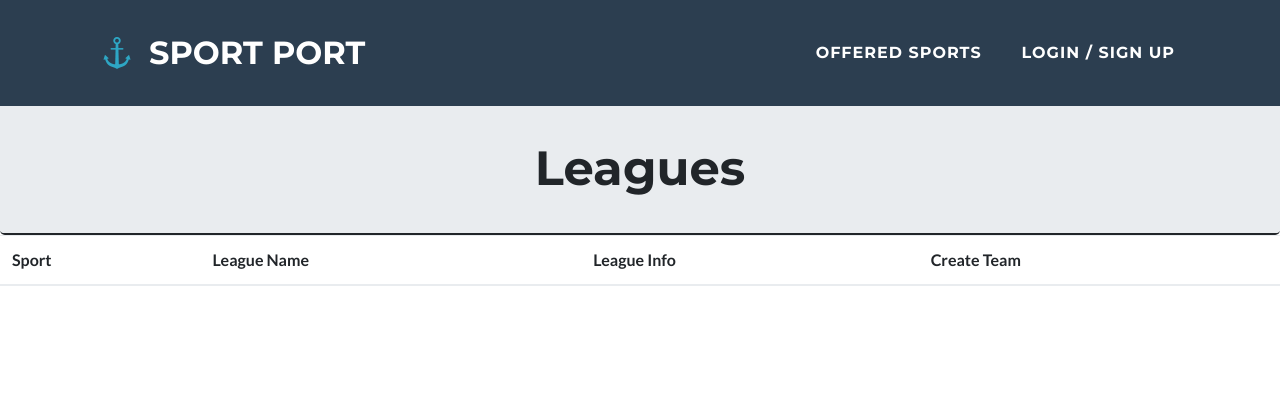
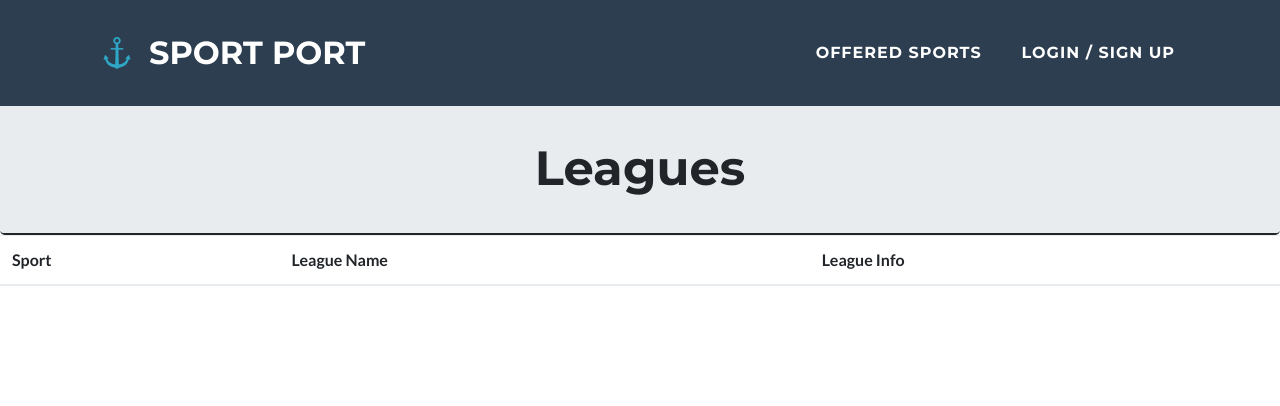
Before and after one commit to 0xMack/sportport, a PHP site: page /leagues.php?sport=1 in a window 1280 px wide. Shown: the top 406 px of the page. Run offline with PHP 8.4, Linux system fonts and the light colour scheme; data that the repository does not hold is empty.

Commit message:
removed create team button

```diff
--- a/leagues.php
+++ b/leagues.php
@@ -11,7 +11,6 @@
                         <th>Sport</th>
                         <th>League Name</th>
                         <th>League Info</th>
-                        <th>Create Team</th>
                     </tr>
                 </thead>
                 <tbody>
```
